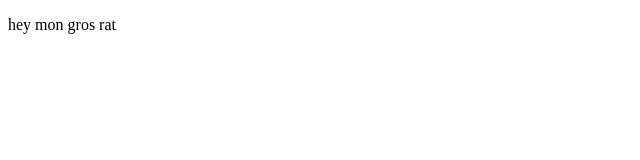
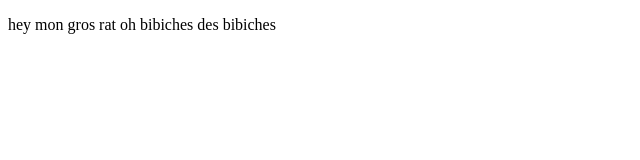
Before and after one commit to Alhand08/mini-projet-html-css, a plain HTML site: page index.html in a window 1280 px wide. Shown: the whole page, without its empty margins (0-640 px from the left). Drawn offline with Linux system fonts and the light colour scheme.

Commit message:
Update index.html

```diff
--- a/index.html
+++ b/index.html
@@ -6,6 +6,6 @@
     <title>Document</title>
 </head>
 <body>
-    <p>hey mon gros rat</p>
+    <p>hey mon gros rat oh bibiches des bibiches</p>
 </body>
 </html>
```
